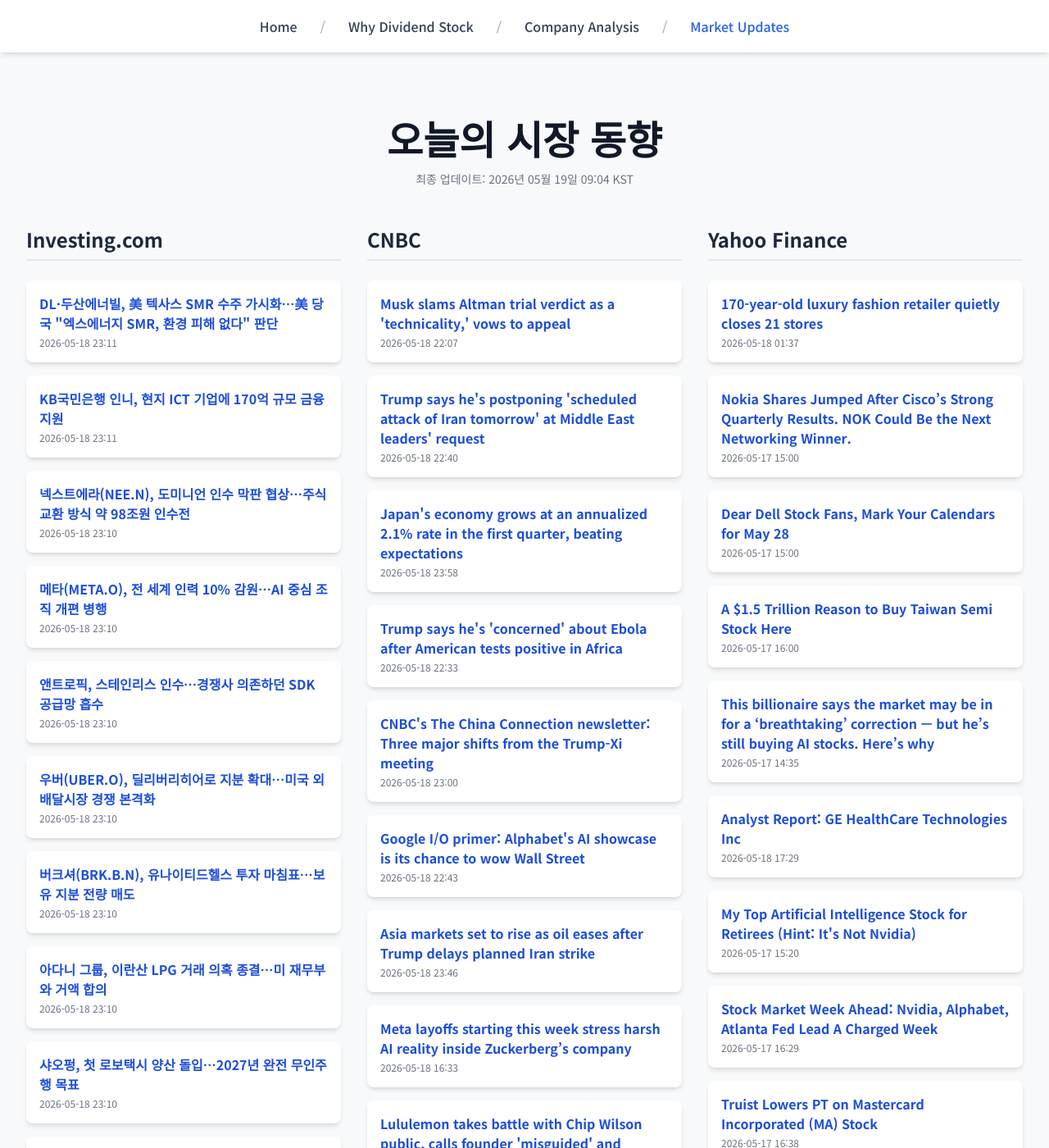
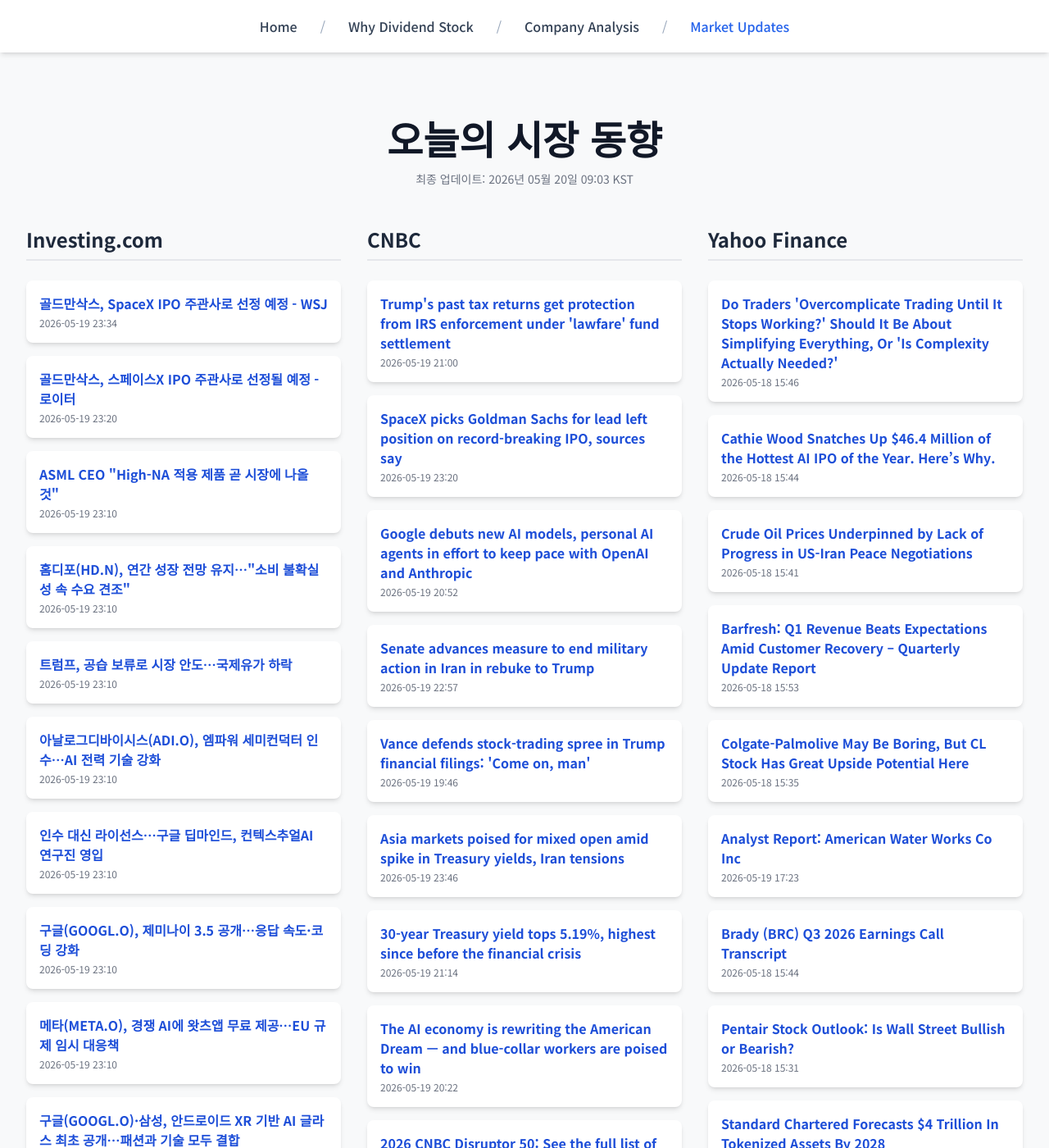
Before and after one commit to Kay-Hwang/my-company-analysis, a Jekyll site: the page built from market-updates.html, in a window 1280 px wide and 1400 px high. Shown: the whole window at 82% size. Built offline with Jekyll 4.4.1, drawn with Linux system fonts in a browser that asks for light colours; nearby versions of some CDN libraries; a script that is not in the unit is left out; some of the changed text lies outside the part shown.

Commit message:
Update daily data

```diff
--- a/_data/latest_data.json
+++ b/_data/latest_data.json
@@ -1,190 +1,190 @@
 {
-  "lastUpdated": "2026년 05월 19일 09:04 KST",
+  "lastUpdated": "2026년 05월 20일 09:03 KST",
   "news": {
     "investing": [
       {
-        "title": "DL·두산에너빌, 美 텍사스 SMR 수주 가시화…美 당국 \"엑스에너지 SMR, 환경 피해 없다\" 판단",
-        "link": "https://kr.investing.com/news/stock-market-news/article-1951134",
-        "pubDate": "2026-05-18 23:11:21",
-        "summary": "DL·두산에너빌, 美 텍사스 SMR 수주 가시화…美 당국 \"엑스에너지 SMR, 환경 피해 없다\" 판단"
+        "title": "골드만삭스, SpaceX IPO 주관사로 선정 예정 - WSJ",
+        "link": "https://kr.investing.com/news/stock-market-news/article-1953062",
+        "pubDate": "2026-05-19 23:34:42",
+        "summary": "골드만삭스, SpaceX IPO 주관사로 선정 예정 - WSJ"
       },
       {
-        "title": "KB국민은행 인니, 현지 ICT 기업에 170억 규모 금융 지원",
-        "link": "https://kr.investing.com/news/stock-market-news/article-1951133",
-        "pubDate": "2026-05-18 23:11:21",
-        "summary": "KB국민은행 인니, 현지 ICT 기업에 170억 규모 금융 지원"
+        "title": "골드만삭스, 스페이스X IPO 주관사로 선정될 예정 - 로이터",
+        "link": "https://kr.investing.com/news/stock-market-news/article-432SI-1953050",
+        "pubDate": "2026-05-19 23:20:12",
+        "summary": "골드만삭스, 스페이스X IPO 주관사로 선정될 예정 - 로이터"
       },
       {
-        "title": "넥스트에라(NEE.N), 도미니언 인수 막판 협상…주식 교환 방식 약 98조원 인수전",
-        "link": "https://kr.investing.com/news/stock-market-news/article-1951131",
-        "pubDate": "2026-05-18 23:10:30",
-        "summary": "넥스트에라(NEE.N), 도미니언 인수 막판 협상…주식 교환 방식 약 98조원 인수전"
+        "title": "ASML CEO \"High-NA 적용 제품 곧 시장에 나올 것\"",
+        "link": "https://kr.investing.com/news/stock-market-news/article-1953033",
+        "pubDate": "2026-05-19 23:10:29",
+        "summary": "ASML CEO \"High-NA 적용 제품 곧 시장에 나올 것\""
       },
       {
-        "title": "메타(META.O), 전 세계 인력 10% 감원…AI 중심 조직 개편 병행",
-        "link": "https://kr.investing.com/news/stock-market-news/article-1951130",
-        "pubDate": "2026-05-18 23:10:29",
-        "summary": "메타(META.O), 전 세계 인력 10% 감원…AI 중심 조직 개편 병행"
+        "title": "홈디포(HD.N), 연간 성장 전망 유지…\"소비 불확실성 속 수요 견조\"",
+        "link": "https://kr.investing.com/news/stock-market-news/article-1953032",
+        "pubDate": "2026-05-19 23:10:29",
+        "summary": "홈디포(HD.N), 연간 성장 전망 유지…\"소비 불확실성 속 수요 견조\""
       },
       {
-        "title": "앤트로픽, 스테인리스 인수…경쟁사 의존하던 SDK 공급망 흡수",
-        "link": "https://kr.investing.com/news/stock-market-news/article-1951129",
-        "pubDate": "2026-05-18 23:10:29",
-        "summary": "앤트로픽, 스테인리스 인수…경쟁사 의존하던 SDK 공급망 흡수"
+        "title": "트럼프, 공습 보류로 시장 안도…국제유가 하락",
+        "link": "https://kr.investing.com/news/stock-market-news/article-1953031",
+        "pubDate": "2026-05-19 23:10:28",
+        "summary": "트럼프, 공습 보류로 시장 안도…국제유가 하락"
       },
       {
-        "title": "우버(UBER.O), 딜리버리히어로 지분 확대…미국 외 배달시장 경쟁 본격화",
-        "link": "https://kr.investing.com/news/stock-market-news/article-1951128",
-        "pubDate": "2026-05-18 23:10:29",
-        "summary": "우버(UBER.O), 딜리버리히어로 지분 확대…미국 외 배달시장 경쟁 본격화"
+        "title": "아날로그디바이시스(ADI.O), 엠파워 세미컨덕터 인수…AI 전력 기술 강화",
+        "link": "https://kr.investing.com/news/stock-market-news/article-1953030",
+        "pubDate": "2026-05-19 23:10:28",
+        "summary": "아날로그디바이시스(ADI.O), 엠파워 세미컨덕터 인수…AI 전력 기술 강화"
       },
       {
-        "title": "버크셔(BRK.B.N), 유나이티드헬스 투자 마침표…보유 지분 전량 매도",
-        "link": "https://kr.investing.com/news/stock-market-news/article-1951127",
-        "pubDate": "2026-05-18 23:10:28",
-        "summary": "버크셔(BRK.B.N), 유나이티드헬스 투자 마침표…보유 지분 전량 매도"
+        "title": "인수 대신 라이선스…구글 딥마인드, 컨텍스추얼AI 연구진 영입",
+        "link": "https://kr.investing.com/news/stock-market-news/article-1953029",
+        "pubDate": "2026-05-19 23:10:28",
+        "summary": "인수 대신 라이선스…구글 딥마인드, 컨텍스추얼AI 연구진 영입"
       },
       {
-        "title": "아다니 그룹, 이란산 LPG 거래 의혹 종결…미 재무부와 거액 합의",
-        "link": "https://kr.investing.com/news/stock-market-news/article-1951126",
-        "pubDate": "2026-05-18 23:10:28",
-        "summary": "아다니 그룹, 이란산 LPG 거래 의혹 종결…미 재무부와 거액 합의"
+        "title": "구글(GOOGL.O), 제미나이 3.5 공개…응답 속도·코딩 강화",
+        "link": "https://kr.investing.com/news/stock-market-news/article-1953028",
+        "pubDate": "2026-05-19 23:10:28",
+        "summary": "구글(GOOGL.O), 제미나이 3.5 공개…응답 속도·코딩 강화"
       },
       {
-        "title": "샤오펑, 첫 로보택시 양산 돌입…2027년 완전 무인주행 목표",
-        "link": "https://kr.investing.com/news/stock-market-news/article-1951125",
-        "pubDate": "2026-05-18 23:10:28",
-        "summary": "샤오펑, 첫 로보택시 양산 돌입…2027년 완전 무인주행 목표"
+        "title": "메타(META.O), 경쟁 AI에 왓츠앱 무료 제공…EU 규제 임시 대응책",
+        "link": "https://kr.investing.com/news/stock-market-news/article-1953027",
+        "pubDate": "2026-05-19 23:10:27",
+        "summary": "메타(META.O), 경쟁 AI에 왓츠앱 무료 제공…EU 규제 임시 대응책"
       },
       {
-        "title": "쉬인, 미국 의류 브랜드 에버레인 약 1,496억원에 인수",
-        "link": "https://kr.investing.com/news/stock-market-news/article-1951124",
-        "pubDate": "2026-05-18 23:10:28",
-        "summary": "쉬인, 미국 의류 브랜드 에버레인 약 1,496억원에 인수"
+        "title": "구글(GOOGL.O)·삼성, 안드로이드 XR 기반 AI 글라스 최초 공개…패션과 기술 모두 결합",
+        "link": "https://kr.investing.com/news/stock-market-news/article-1953026",
+        "pubDate": "2026-05-19 23:10:27",
+        "summary": "구글(GOOGL.O)·삼성, 안드로이드 XR 기반 AI 글라스 최초 공개…패션과 기술 모두 결합"
       }
     ],
     "cnbc": [
       {
-        "title": "Musk slams Altman trial verdict as a 'technicality,' vows to appeal",
-        "link": "https://www.cnbc.com/2026/05/18/musk-altman-openai-trial-verdict.html",
-        "pubDate": "Mon, 18 May 2026 22:07:14 GMT",
-        "summary": "A jury in Oakland, California, ruled against Elon Musk in his dramatic court battle with Sam Altman and OpenAI."
+        "title": "Trump's past tax returns get protection from IRS enforcement under 'lawfare' fund settlement",
+        "link": "https://www.cnbc.com/2026/05/19/trump-taxes-irs-doj-fund.html",
+        "pubDate": "Tue, 19 May 2026 21:00:46 GMT",
+        "summary": "President Trump agreed to drop his lawsuit against the IRS in exchange for a fund that can compensate allies who were targeted under the Biden administration."
       },
       {
-        "title": "Trump says he's postponing 'scheduled attack of Iran tomorrow' at Middle East leaders' request",
-        "link": "https://www.cnbc.com/2026/05/18/trump-iran-attack-saudi-uae-qatar-deal.html",
-        "pubDate": "Mon, 18 May 2026 22:40:59 GMT",
-        "summary": "The U.S. and Iran are in a stalemate centered on the Strait of Hormuz, the global oil pathway whose closure due to the war has caused an energy supply shock."
+        "title": "SpaceX picks Goldman Sachs for lead left position on record-breaking IPO, sources say",
+        "link": "https://www.cnbc.com/2026/05/19/spacex-picks-goldman-sachs-to-lead-record-breaking-ipo-sources-say.html",
+        "pubDate": "Tue, 19 May 2026 23:20:10 GMT",
+        "summary": "SpaceX has picked Goldman Sachs to lead what's expected to be a record-setting IPO."
       },
       {
-        "title": "Japan's economy grows at an annualized 2.1% rate in the first quarter, beating expectations",
-        "link": "https://www.cnbc.com/2026/05/19/japan-first-quarter-gdp-economy-inflation-energy.html",
-        "pubDate": "Mon, 18 May 2026 23:58:27 GMT",
-        "summary": "The figure beat with projections of 0.4% from Reuters-polled economists, and against the 0.3% in the last quarter."
+        "title": "Google debuts new AI models, personal AI agents in effort to keep pace with OpenAI and Anthropic",
+        "link": "https://www.cnbc.com/2026/05/19/google-ai-ultra-gemini-spark-omni.html",
+        "pubDate": "Tue, 19 May 2026 20:52:04 GMT",
+        "summary": "Google made a number of AI announcements at its annual developer conference, rolling out more-advanced models and agentic tools for its expansive user base."
       },
       {
-        "title": "Trump says he's 'concerned' about Ebola after American tests positive in Africa",
-        "link": "https://www.cnbc.com/2026/05/18/trump-ebola-virus-concerned-africa.html",
-        "pubDate": "Mon, 18 May 2026 22:33:35 GMT",
-        "summary": "The CDC earlier Monday said an American had tested positive for Ebola in Africa."
+        "title": "Senate advances measure to end military action in Iran in rebuke to Trump",
+        "link": "https://www.cnbc.com/2026/05/19/senate-advances-measure-to-end-military-action-in-iran-in-rebuke-to-trump.html",
+        "pubDate": "Tue, 19 May 2026 22:57:28 GMT",
+        "summary": "The war with Iran has now blown past the 60-day requirement under the War Powers Act for the president to seek the authorization of Congress."
       },
       {
-        "title": "CNBC's The China Connection newsletter: Three major shifts from the Trump-Xi meeting",
-        "link": "https://www.cnbc.com/2026/05/18/three-major-shifts-from-the-trump-xi-meeting.html",
-        "pubDate": "Mon, 18 May 2026 23:00:01 GMT",
-        "summary": "The U.S. and Chinese readouts agree on one phrase: constructive strategic stability."
+        "title": "Vance defends stock-trading spree in Trump financial filings: 'Come on, man'",
+        "link": "https://www.cnbc.com/2026/05/19/trump-vance-stock-trades.html",
+        "pubDate": "Tue, 19 May 2026 19:46:27 GMT",
+        "summary": "Vice President JD Vance said at the White House on Tuesday that he and President Donald Trump both support banning congressional stock trading."
       },
       {
-        "title": "Google I/O primer: Alphabet's AI showcase is its chance to wow Wall Street",
-        "link": "https://www.cnbc.com/2026/05/18/google-i-o-alphabet-ai-wall-street.html",
-        "pubDate": "Mon, 18 May 2026 22:43:41 GMT",
-        "summary": "After a 140% stock surge and a sweeping Wall Street reset, Google’s developer conference has to prove the AI story is more than a market narrative."
+        "title": "Asia markets poised for mixed open amid spike in Treasury yields, Iran tensions",
+        "link": "https://www.cnbc.com/2026/05/20/asia-pacific-markets-today-live-updates-treasury-yields-nikkei-225-kospi-hang-seng-nifty.html",
+        "pubDate": "Tue, 19 May 2026 23:46:14 GMT",
+        "summary": "Asia-Pacific markets were poised to open mixed on Wednesday as investors weighed elevated bond yields and renewed geopolitical tensions."
       },
       {
-        "title": "Asia markets set to rise as oil eases after Trump delays planned Iran strike",
-        "link": "https://www.cnbc.com/2026/05/19/asia-markets-today-asx-sensex-nikkei-kospi-hang-seng-csi-300-nifty.html",
-        "pubDate": "Mon, 18 May 2026 23:46:51 GMT",
-        "summary": "Asia-Pacific markets were set to broadly higher on Tuesday, amid lower oil prices after President Donald Trump said he is postponing a scheduled attack on Iran"
+        "title": "30-year Treasury yield tops 5.19%, highest since before the financial crisis",
+        "link": "https://www.cnbc.com/2026/05/19/treasurys-yields-inflation-traders-fed-interest-rates.html",
+        "pubDate": "Tue, 19 May 2026 21:14:40 GMT",
+        "summary": "Global bond markets remained on edge as traders monitored central bank responses to renewed inflation fears."
       },
       {
-        "title": "Meta layoffs starting this week stress harsh AI reality inside Zuckerberg’s company",
-        "link": "https://www.cnbc.com/2026/05/18/metas-layoffs-starting-this-week-underscore-zuckerbergs-ai-reality-.html",
-        "pubDate": "Mon, 18 May 2026 16:33:26 GMT",
-        "summary": "Meta is starting layoffs this week, with 8,000 jobs expected to be cut, as employees brace for a new era of AI."
+        "title": "The AI economy is rewriting the American Dream — and blue-collar workers are poised to win",
+        "link": "https://www.cnbc.com/2026/05/19/ai-hiring-slowdown-skilled-trade-workers.html",
+        "pubDate": "Tue, 19 May 2026 20:22:54 GMT",
+        "summary": "AI-driven hiring slowdowns are hitting some entry-level jobs for college graduates as companies like Ford and AT&amp;T ramp up recruiting for skilled trade workers."
       },
       {
-        "title": "Lululemon takes battle with Chip Wilson public, calls founder 'misguided' and 'outdated'",
-        "link": "https://www.cnbc.com/2026/05/18/lululemon-proxy-war-with-chip-wilson-goes-public-sets-annual-meeting.html",
-        "pubDate": "Mon, 18 May 2026 19:03:40 GMT",
-        "summary": "Lululemon responded publicly to founder Chip Wilson's campaign in a letter to shareholders, where it urged them to vote in its favor at its annual meeting."
+        "title": "2026 CNBC Disruptor 50: See the full list of companies, rankings, and a new leader in the AI race",
+        "link": "https://www.cnbc.com/2026/05/19/2026-cnbc-disruptor-50-rankings-full-list-companies.html",
+        "pubDate": "Tue, 19 May 2026 10:00:01 GMT",
+        "summary": "CNBC reveals the 2026 Disruptor 50 list led by an increasingly powerful and highly valued group of AI companies."
       },
       {
-        "title": "White House adds generic drugs to direct-to-consumer TrumpRx site",
-        "link": "https://www.cnbc.com/2026/05/18/white-house-adds-generic-drugs-to-direct-to-consumer-trumprx-site.html",
-        "pubDate": "Mon, 18 May 2026 22:53:40 GMT",
-        "summary": "Trump said he is increasing the number of products on the platform by nearly seven times, adding more than 600 generic drugs to the site."
+        "title": "New data boosts our confidence in Lilly's obesity pill. Plus, Google's new AI features",
+        "link": "https://www.cnbc.com/2026/05/19/new-data-boosts-our-confidence-in-lillys-obesity-pill-plus-googles-new-ai-.html",
+        "pubDate": "Tue, 19 May 2026 18:38:37 GMT",
+        "summary": "Every weekday, the Investing Club releases the Homestretch; an actionable afternoon update just in time for the last hour of trading."
       }
     ],
     "yahoo": [
       {
-        "title": "170-year-old luxury fashion retailer quietly closes 21 stores",
-        "link": "https://finance.yahoo.com/markets/stocks/articles/170-old-luxury-fashion-retailer-013700371.html",
-        "pubDate": "2026-05-18T01:37:00Z",
-        "summary": "170-year-old luxury fashion retailer quietly closes 21 stores"
+        "title": "Do Traders 'Overcomplicate Trading Until It Stops Working?' Should It Be About Simplifying Everything, Or 'Is Complexity Actually Needed?'",
+        "link": "https://finance.yahoo.com/markets/options/articles/traders-overcomplicate-trading-until-stops-154608926.html",
+        "pubDate": "2026-05-18T15:46:08Z",
+        "summary": "Do Traders 'Overcomplicate Trading Until It Stops Working?' Should It Be About Simplifying Everything, Or 'Is Complexity Actually Needed?'"
       },
       {
-        "title": "Nokia Shares Jumped After Cisco’s Strong Quarterly Results. NOK Could Be the Next Networking Winner.",
-        "link": "https://finance.yahoo.com/markets/stocks/articles/nokia-shares-jumped-cisco-strong-150002870.html",
-        "pubDate": "2026-05-17T15:00:02Z",
-        "summary": "Nokia Shares Jumped After Cisco’s Strong Quarterly Results. NOK Could Be the Next Networking Winner."
+        "title": "Cathie Wood Snatches Up $46.4 Million of the Hottest AI IPO of the Year. Here’s Why.",
+        "link": "https://finance.yahoo.com/markets/stocks/articles/cathie-wood-snatches-46-4-154408032.html",
+        "pubDate": "2026-05-18T15:44:08Z",
+        "summary": "Cathie Wood Snatches Up $46.4 Million of the Hottest AI IPO of the Year. Here’s Why."
       },
       {
-        "title": "Dear Dell Stock Fans, Mark Your Calendars for May 28",
-        "link": "https://finance.yahoo.com/markets/stocks/articles/dear-dell-stock-fans-mark-150002847.html",
-        "pubDate": "2026-05-17T15:00:02Z",
-        "summary": "Dear Dell Stock Fans, Mark Your Calendars for May 28"
+        "title": "Crude Oil Prices Underpinned by Lack of Progress in US-Iran Peace Negotiations",
+        "link": "https://finance.yahoo.com/sectors/energy/articles/crude-oil-prices-underpinned-lack-154104103.html",
+        "pubDate": "2026-05-18T15:41:04Z",
+        "summary": "Crude Oil Prices Underpinned by Lack of Progress in US-Iran Peace Negotiations"
       },
       {
-        "title": "A $1.5 Trillion Reason to Buy Taiwan Semi Stock Here",
-        "link": "https://finance.yahoo.com/markets/stocks/articles/1-5-trillion-reason-buy-160002745.html",
-        "pubDate": "2026-05-17T16:00:02Z",
-        "summary": "A $1.5 Trillion Reason to Buy Taiwan Semi Stock Here"
+        "title": "Barfresh: Q1 Revenue Beats Expectations Amid Customer Recovery  – Quarterly Update Report",
+        "link": "https://finance.yahoo.com/markets/stocks/articles/barfresh-q1-revenue-beats-expectations-155348778.html",
+        "pubDate": "2026-05-18T15:53:48Z",
+        "summary": "Barfresh: Q1 Revenue Beats Expectations Amid Customer Recovery  – Quarterly Update Report"
       },
       {
-        "title": "This billionaire says the market may be in for a ‘breathtaking’ correction — but he’s still buying AI stocks. Here’s why",
-        "link": "https://finance.yahoo.com/markets/stocks/articles/billionaire-says-market-may-breathtaking-143500756.html",
-        "pubDate": "2026-05-17T14:35:00Z",
-        "summary": "This billionaire says the market may be in for a ‘breathtaking’ correction — but he’s still buying AI stocks. Here’s why"
+        "title": "Colgate-Palmolive May Be Boring, But CL Stock Has Great Upside Potential Here",
+        "link": "https://finance.yahoo.com/markets/stocks/articles/colgate-palmolive-may-boring-cl-153502369.html",
+        "pubDate": "2026-05-18T15:35:02Z",
+        "summary": "Colgate-Palmolive May Be Boring, But CL Stock Has Great Upside Potential Here"
       },
       {
-        "title": "Analyst Report: GE HealthCare Technologies Inc",
-        "link": "https://finance.yahoo.com/research/reports/ARGUS_6102_AnalystReport_1779125369000?yptr=yahoo&ncid=yahooproperties_plusresear_nm5q6ze1cei",
-        "pubDate": "2026-05-18T17:29:29Z",
-        "summary": "Analyst Report: GE HealthCare Technologies Inc"
+        "title": "Analyst Report: American Water Works Co Inc",
+        "link": "https://finance.yahoo.com/research/reports/ARGUS_3673_AnalystReport_1779211399000?yptr=yahoo&ncid=yahooproperties_plusresear_nm5q6ze1cei",
+        "pubDate": "2026-05-19T17:23:19Z",
+        "summary": "Analyst Report: American Water Works Co Inc"
       },
       {
-        "title": "My Top Artificial Intelligence Stock for Retirees (Hint: It's Not Nvidia)",
-        "link": "https://finance.yahoo.com/markets/stocks/articles/top-artificial-intelligence-stock-retirees-152000370.html",
-        "pubDate": "2026-05-17T15:20:00Z",
-        "summary": "My Top Artificial Intelligence Stock for Retirees (Hint: It's Not Nvidia)"
+        "title": "Brady (BRC) Q3 2026 Earnings Call Transcript",
+        "link": "https://finance.yahoo.com/markets/stocks/articles/brady-brc-q3-2026-earnings-154407606.html",
+        "pubDate": "2026-05-18T15:44:07Z",
+        "summary": "Brady (BRC) Q3 2026 Earnings Call Transcript"
       },
       {
-        "title": "Stock Market Week Ahead: Nvidia, Alphabet, Atlanta Fed Lead A Charged Week",
-        "link": "https://www.investors.com/research/investing-action-plan/stock-market-week-ahead-nvidia-alphabet-atlanta-fed-lead-a-charged-week/?src=A00220&yptr=yahoo",
-        "pubDate": "2026-05-17T16:29:41Z",
-        "summary": "Stock Market Week Ahead: Nvidia, Alphabet, Atlanta Fed Lead A Charged Week"
+        "title": "Pentair Stock Outlook: Is Wall Street Bullish or Bearish?",
+        "link": "https://finance.yahoo.com/markets/stocks/articles/pentair-stock-outlook-wall-street-153139848.html",
+        "pubDate": "2026-05-18T15:31:39Z",
+        "summary": "Pentair Stock Outlook: Is Wall Street Bullish or Bearish?"
       },
       {
-        "title": "Truist Lowers PT on Mastercard Incorporated (MA) Stock",
-        "link": "https://finance.yahoo.com/markets/stocks/articles/truist-lowers-pt-mastercard-incorporated-163829588.html",
-        "pubDate": "2026-05-17T16:38:29Z",
-        "summary": "Truist Lowers PT on Mastercard Incorporated (MA) Stock"
+        "title": "Standard Chartered Forecasts $4 Trillion In Tokenized Assets By 2028",
+        "link": "https://finance.yahoo.com/markets/crypto/articles/standard-chartered-forecasts-4-trillion-153100846.html",
+        "pubDate": "2026-05-18T15:31:00Z",
+        "summary": "Standard Chartered Forecasts $4 Trillion In Tokenized Assets By 2028"
       },
       {
-        "title": "Is Alphabet (GOOGL) One of the Best Fundamentally Strong Stocks to Buy Now?",
-        "link": "https://finance.yahoo.com/markets/stocks/articles/alphabet-googl-one-best-fundamentally-163839846.html",
-        "pubDate": "2026-05-17T16:38:39Z",
-        "summary": "Is Alphabet (GOOGL) One of the Best Fundamentally Strong Stocks to Buy Now?"
+        "title": "McKesson Corporation (MCK) Highlights Resilience as Its Core Drug Distribution Network Stands the Test of Time",
+        "link": "https://finance.yahoo.com/markets/stocks/articles/mckesson-corporation-mck-highlights-resilience-152913553.html",
+        "pubDate": "2026-05-18T15:29:13Z",
+        "summary": "McKesson Corporation (MCK) Highlights Resilience as Its Core Drug Distribution Network Stands the Test of Time"
       }
     ]
   }
```
